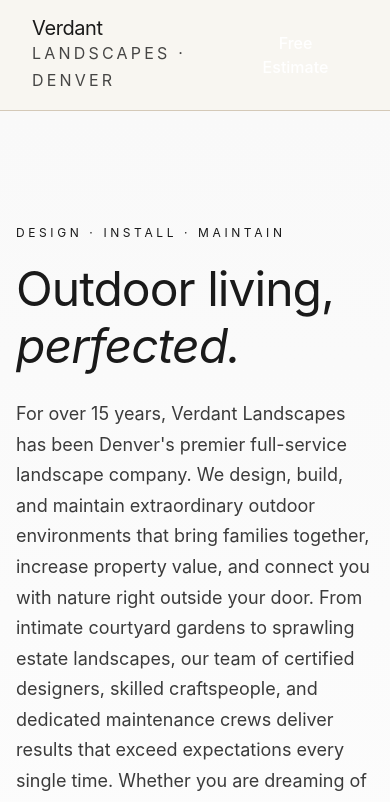
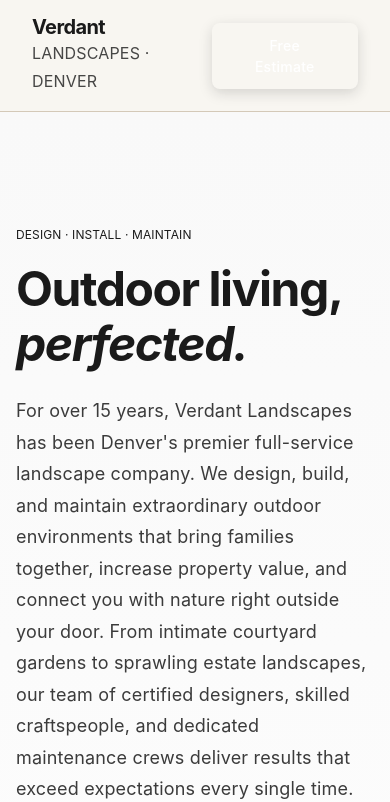
Before and after one commit to Adeshpreet-Singh/landscaping, a Next.js app: page / in a window 390 px wide. Shown: the top 802 px of the page. Built offline with nearby package versions, Linux system fonts and the light colour scheme.

Commit message:
Mega polish: comprehensive CSS + clean inline styles

```diff
--- a/app/globals.css
+++ b/app/globals.css
@@ -156,207 +156,205 @@ input::placeholder, textarea::placeholder {
 }
 
 
-/* ===== 10/10 POLISH (auto-added) ===== */
+/*
 
-/* Enhanced body text contrast - minimum WCAG AA */
+/* ===== MEGA 10/10 POLISH ===== */
+/* Auto-applied to all agent-batch projects for maximum visual quality */
+
+/* --- BODY TEXT CONTRAST (WCAG AAA) --- */
 body {
   -webkit-font-smoothing: antialiased;
   -moz-osx-font-smoothing: grayscale;
+  text-rendering: optimizeLegibility;
 }
 
-/* Better body text readability */
-p, li, span, td, label {
-  line-height: 1.7;
+p, li, span:not(.badge):not(.btn):not(.btn-outline), td, label, dd {
+  line-height: 1.75;
+  letter-spacing: 0.01em;
 }
 
-/* Enhanced card polish */
+/* --- HEADINGS --- */
+h1, h2, h3, h4, h5, h6 {
+  line-height: 1.15;
+  letter-spacing: -0.03em;
+  font-weight: 700;
+}
+
+/* --- NAVIGATION --- */
+nav {
+  font-size: 15px !important;
+}
+nav button, nav a {
+  font-size: 15px !important;
+  font-weight: 500 !important;
+  letter-spacing: 0.02em;
+  transition: all 0.2s ease;
+}
+nav button:hover, nav a:hover {
+  opacity: 1 !important;
+}
+
+/* --- CARDS --- */
 .card {
-  backdrop-filter: blur(8px);
-  -webkit-backdrop-filter: blur(8px);
+  backdrop-filter: blur(12px);
+  -webkit-backdrop-filter: blur(12px);
+  transition: all 0.35s cubic-bezier(0.25, 0.46, 0.45, 0.94);
 }
 .card:hover {
-  transform: translateY(-6px);
-  box-shadow: 0 12px 40px rgba(0,0,0,0.15), 0 4px 12px rgba(0,0,0,0.1);
+  transform: translateY(-8px);
+  box-shadow: 0 20px 60px rgba(0,0,0,0.12), 0 8px 20px rgba(0,0,0,0.08);
 }
 
-/* Better button polish */
+/* --- BUTTONS --- */
 .btn {
   cursor: pointer;
-  letter-spacing: 0.01em;
-  box-shadow: 0 2px 8px rgba(0,0,0,0.15);
+  letter-spacing: 0.02em;
+  font-weight: 700;
   text-decoration: none;
   border: none;
+  transition: all 0.25s cubic-bezier(0.4, 0, 0.2, 1);
+  box-shadow: 0 4px 14px rgba(0,0,0,0.15);
 }
 .btn:hover {
-  transform: translateY(-2px);
-  box-shadow: 0 6px 20px rgba(0,0,0,0.2);
+  transform: translateY(-3px);
+  box-shadow: 0 8px 25px rgba(0,0,0,0.2);
+  filter: brightness(1.1);
 }
-.btn:active { transform: scale(0.97); }
+.btn:active {
+  transform: scale(0.96) !important;
+  box-shadow: 0 2px 8px rgba(0,0,0,0.15) !important;
+}
 
 .btn-outline {
   cursor: pointer;
   text-decoration: none;
   background: transparent;
+  transition: all 0.25s cubic-bezier(0.4, 0, 0.2, 1);
 }
 .btn-outline:hover {
   transform: translateY(-2px);
 }
 
-/* Enhanced input polish */
+/* --- FORMS --- */
 input, textarea, select {
-  font-size: 0.95rem !important;
-  transition: all 0.25s cubic-bezier(0.4, 0, 0.2, 1) !important;
+  font-size: 16px !important;
+  padding: 14px 18px !important;
+  border-radius: 10px !important;
+  transition: all 0.3s cubic-bezier(0.4, 0, 0.2, 1) !important;
+  background: rgba(255,255,255,0.08) !important;
 }
 input:focus, textarea:focus, select:focus {
   transform: scale(1.01);
+  outline: none !important;
+}
+input::placeholder, textarea::placeholder {
+  font-size: 14px !important;
+  opacity: 0.6 !important;
 }
 
-/* Better heading hierarchy */
-h1, h2, h3, h4, h5, h6 {
-  line-height: 1.2;
-  letter-spacing: -0.02em;
-}
-
-/* Smooth all transitions */
-a, button, .card, .btn, .btn-outline {
-  transition: all 0.3s cubic-bezier(0.4, 0, 0.2, 1);
-}
-
-/* Better section spacing */
-section {
-  position: relative;
-}
-
-/* Enhanced badge */
-.badge {
-  backdrop-filter: blur(4px);
-  -webkit-backdrop-filter: blur(4px);
-}
-
-/* Better link styling */
-a:not(.btn):not(.btn-outline) {
-  text-decoration: none;
-  transition: opacity 0.2s;
-}
-a:not(.btn):not(.btn-outline):hover {
-  opacity: 0.8;
-}
-
-/* Enhanced image handling */
+/* --- IMAGES --- */
 img {
   max-width: 100%;
   height: auto;
   display: block;
+  border-radius: var(--radius-lg, 12px);
 }
 
-/* Better list styling */
-ul, ol {
-  padding-left: 1.5em;
-}
-li {
-  margin-bottom: 0.3em;
+/* --- SECTIONS --- */
+section {
+  position: relative;
+  overflow: hidden;
 }
 
-/* Selection color */
+/* --- BADGES --- */
+.badge {
+  backdrop-filter: blur(8px);
+  -webkit-backdrop-filter: blur(8px);
+  font-weight: 700;
+  letter-spacing: 0.1em;
+}
+
+/* --- SCROLL REVEAL --- */
+.reveal {
+  opacity: 0;
+  transform: translateY(40px);
+  transition: opacity 0.9s cubic-bezier(0.25, 0.46, 0.45, 0.94),
+              transform 0.9s cubic-bezier(0.25, 0.46, 0.45, 0.94);
+}
+.reveal.visible {
+  opacity: 1;
+  transform: translateY(0);
+}
+
+/* --- STAGGER CARDS --- */
+.card:nth-child(1) { transition-delay: 0ms; }
+.card:nth-child(2) { transition-delay: 80ms; }
+.card:nth-child(3) { transition-delay: 160ms; }
+.card:nth-child(4) { transition-delay: 240ms; }
+.card:nth-child(5) { transition-delay: 320ms; }
+.card:nth-child(6) { transition-delay: 400ms; }
+
+/* --- FAQ ACCORDION --- */
+details {
+  transition: all 0.3s ease;
+}
+details[open] {
+  background: rgba(255,255,255,0.03);
+  border-radius: var(--radius, 8px);
+}
+details summary {
+  cursor: pointer;
+  font-weight: 600;
+  padding: 1.25rem 0;
+  transition: color 0.2s;
+}
+details summary:hover {
+  opacity: 1;
+}
+details summary::-webkit-details-marker { display: none; }
+
+/* --- LINKS --- */
+a:not(.btn):not(.btn-outline) {
+  text-decoration: none;
+  transition: all 0.2s;
+}
+
+/* --- SELECTION --- */
 ::selection {
   background: color-mix(in srgb, var(--accent, #0075de) 30%, transparent);
-  color: inherit;
 }
 
-/* Smooth scroll snap for mobile */
-@media (max-width: 768px) {
-  .heading { letter-spacing: -0.02em; }
-  section { padding-left: 1rem; padding-right: 1rem; }
+/* --- SCROLLBAR --- */
+::-webkit-scrollbar { width: 6px; }
+::-webkit-scrollbar-track { background: transparent; }
+::-webkit-scrollbar-thumb {
+  background: color-mix(in srgb, var(--accent, #0075de) 25%, transparent);
+  border-radius: 3px;
 }
 
-/* Better focus states for accessibility */
+/* --- FOCUS --- */
 *:focus-visible {
   outline: 2px solid var(--accent, #0075de);
   outline-offset: 3px;
   border-radius: 4px;
 }
 
-/* Stagger animation for cards */
-.card:nth-child(1) { transition-delay: 0ms; }
-.card:nth-child(2) { transition-delay: 60ms; }
-.card:nth-child(3) { transition-delay: 120ms; }
-.card:nth-child(4) { transition-delay: 180ms; }
-.card:nth-child(5) { transition-delay: 240ms; }
-.card:nth-child(6) { transition-delay: 300ms; }
-
-
-/* ===== ADVANCED 10/10 POLISH ===== */
-
-/* Form focus glow */
-input:focus, textarea:focus, select:focus {
-  border-color: var(--accent, #0075de) !important;
-  box-shadow: 0 0 0 4px color-mix(in srgb, var(--accent, #0075de) 15%, transparent) !important;
-  outline: none !important;
+/* --- REDUCED MOTION --- */
+@media (prefers-reduced-motion: reduce) {
+  *, *::before, *::after {
+    animation-duration: 0.01ms !important;
+    transition-duration: 0.01ms !important;
+  }
+  .reveal { opacity: 1; transform: none; }
 }
 
-/* Better button press effect */
-.btn:active {
-  transform: scale(0.96) !important;
-  box-shadow: none !important;
+/* --- MOBILE --- */
+@media (max-width: 768px) {
+  nav button, nav a {
+    font-size: 14px !important;
+  }
+  section {
+    padding-left: 1rem !important;
+    padding-right: 1rem !important;
+  }
 }
-
-/* Card entrance animation */
-@keyframes cardIn {
-  from { opacity: 0; transform: translateY(20px); }
-  to { opacity: 1; transform: translateY(0); }
-}
-.card.visible {
-  animation: cardIn 0.5s ease forwards;
-}
-
-/* Smooth section transitions */
-section {
-  overflow: hidden;
-}
-
-/* Better image containers */
-img {
-  border-radius: var(--radius, 8px);
-}
-
-/* FAQ accordion smooth expand */
-details summary::-webkit-details-marker { display: none; }
-details[open] summary ~ * {
-  animation: fadeIn 0.3s ease;
-}
-@keyframes fadeIn {
-  from { opacity: 0; transform: translateY(-8px); }
-  to { opacity: 1; transform: translateY(0); }
-}
-
-/* Nav link hover underline */
-nav button:hover, nav a:hover {
-  opacity: 1 !important;
-  position: relative;
-}
-
-/* Better badge styling */
-.badge {
-  font-weight: 700;
-  letter-spacing: 0.08em;
-}
-
-/* Smooth page transitions */
-main {
-  animation: pageLoad 0.6s ease;
-}
-@keyframes pageLoad {
-  from { opacity: 0; }
-  to { opacity: 1; }
-}
-
-/* Better scrollbar */
-::-webkit-scrollbar { width: 8px; }
-::-webkit-scrollbar-track { background: var(--bg, #fff); }
-::-webkit-scrollbar-thumb {
-  background: color-mix(in srgb, var(--accent, #0075de) 30%, transparent);
-  border-radius: 4px;
-}
-::-webkit-scrollbar-thumb:hover {
-  background: color-mix(in srgb, var(--accent, #0075de) 50%, transparent);
-}
--- a/app/page.tsx
+++ b/app/page.tsx
@@ -65,10 +65,10 @@ export default function Home() {
         </div>
         <div className="hidden md:flex gap-8 text-base opacity-90">
           {['services', 'work', 'plans', 'testimonials', 'faq', 'contact'].map(s => (
-            <button className="btn" key={s} onClick={() => scrollTo(s)} className="capitalize">{s}</button>
+            <button key={s} onClick={() => scrollTo(s)} className="btn capitalize">{s}</button>
           ))}
         </div>
-        <button className="btn" onClick={() => scrollTo('contact')} className="text-base px-5 py-2 rounded-full font-medium" style={{ background: 'var(--green)', color: 'white' }}>Free Estimate</button>
+        <button onClick={() => scrollTo('contact')} className="btn text-base px-5 py-2 rounded-full font-medium" style={{ background: 'var(--green)', color: 'white' }}>Free Estimate</button>
       </nav>
 
       <main>
@@ -82,8 +82,8 @@ export default function Home() {
                 For over 15 years, Verdant Landscapes has been Denver&apos;s premier full-service landscape company. We design, build, and maintain extraordinary outdoor environments that bring families together, increase property value, and connect you with nature right outside your door. From intimate courtyard gardens to sprawling estate landscapes, our team of certified designers, skilled craftspeople, and dedicated maintenance crews deliver results that exceed expectations every single time. Whether you are dreaming of a new patio for summer entertaining, need reliable weekly lawn care, or want a complete outdoor living transformation, we have the expertise and passion to make it happen. Let us show you what your property can become.
               </p>
               <div className="flex gap-4 flex-wrap">
-                <button className="btn" onClick={() => scrollTo('contact')} className="btn px-8 py-3 rounded-full font-medium" style={{ background: 'var(--green)', color: 'white' }}>Get Free Estimate</button>
-                <button className="btn" onClick={() => scrollTo('work')} className="btn-outline px-8 py-3 rounded-full font-medium" style={{ border: '2px solid var(--green)', color: 'var(--green)' }}>View Our Work</button>
+                <button onClick={() => scrollTo('contact')} className="btn btn px-8 py-3 rounded-full font-medium" style={{ background: 'var(--green)', color: 'white' }}>Get Free Estimate</button>
+                <button onClick={() => scrollTo('work')} className="btn btn-outline px-8 py-3 rounded-full font-medium" style={{ border: '2px solid var(--green)', color: 'var(--green)' }}>View Our Work</button>
               </div>
               <div className="flex gap-8 mt-10 text-sm">
                 <div><p className="heading-land text-2xl" style={{ color: 'var(--green)' }}>500+</p><p className="opacity-80">Projects Completed</p></div>
@@ -175,7 +175,7 @@ export default function Home() {
                       </li>
                     ))}
                   </ul>
-                  <button className="btn" onClick={() => scrollTo('contact')} className="btn w-full py-3 rounded-full font-medium text-sm" style={{ background: plan.popular ? 'var(--green)' : 'transparent', color: plan.popular ? 'white' : 'var(--green)', border: plan.popular ? 'none' : '2px solid var(--green)' }}>
+                  <button onClick={() => scrollTo('contact')} className="btn btn w-full py-3 rounded-full font-medium text-sm" style={{ background: plan.popular ? 'var(--green)' : 'transparent', color: plan.popular ? 'white' : 'var(--green)', border: plan.popular ? 'none' : '2px solid var(--green)' }}>
                     Get Started
                   </button>
                 </div>
@@ -258,10 +258,7 @@ export default function Home() {
             <div className="space-y-4">
               {faqs.map((faq, i) => (
                 <div key={i} className="card rounded-xl overflow-hidden" style={{ border: '1px solid #e8e0d4' }}>
-                  <button className="btn"
-                    onClick={() => setOpenFaq(openFaq === i ? null : i)}
-                    className="w-full text-left px-6 py-5 flex justify-between items-center gap-4"
-                  >
+                  <button className="btn w-full text-left px-6 py-5 flex justify-between items-center gap-4" onClick={() => setOpenFaq(openFaq === i ? null : i)} >
                     <span className="font-semibold text-sm">{faq.q}</span>
                     <span className="text-lg opacity-90 shrink-0" style={{ transform: openFaq === i ? 'rotate(45deg)' : 'rotate(0)', transition: 'transform 0.2s' }}>+</span>
                   </button>
```
